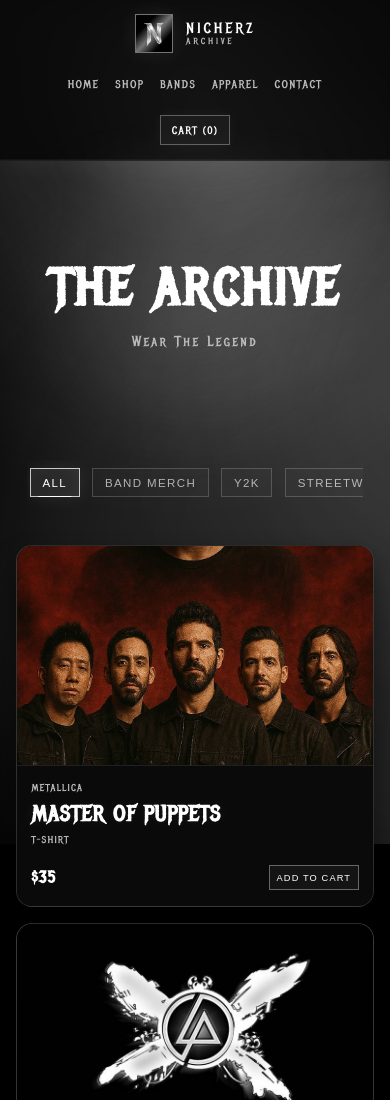
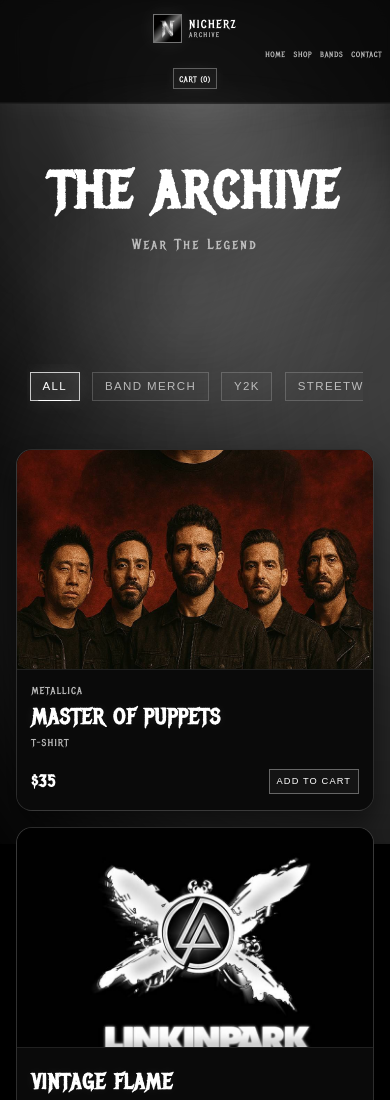
Before and after one commit to Qurowsh/Legends-In-Shadow, a plain HTML site: page index-shop.html in a window 390 px wide. Shown: the top 1100 px of the page. Drawn offline with Linux system fonts and the light colour scheme.

Commit message:
Fix shop header position and mobile layout

```diff
--- a/shop-fixes.css
+++ b/shop-fixes.css
@@ -1,12 +1,21 @@
 /* این فایل فقط اصلاحات نهایی هدر و دود پس‌زمینه فروشگاه را انجام می‌دهد. */
 
-/* هدر را دقیقاً به بالای صفحه می‌چسباند و جلوی جابه‌جایی sticky را می‌گیرد. */
+/* هدر را روی بالاترین نقطه صفحه ثابت می‌کند. */
 .shop-header {
-  position: sticky !important;
+  position: fixed !important;
   top: 0 !important;
+  left: 0 !important;
+  right: 0 !important;
+  width: 100% !important;
+  margin: 0 !important;
   transform: none !important;
   opacity: 1 !important;
   animation: none !important;
+}
+
+/* محتوای اصلی را به اندازه هدر از بالا فاصله می‌دهد. */
+.shop-page {
+  padding-top: 4.5em;
 }
 
 /* لینک سبد خرید را مثل یک دکمه واقعی نگه می‌دارد. */
@@ -21,7 +30,7 @@
   z-index: 1;
 }
 
-/* درخشش مورب سبد خرید را داخل خود مستطیل محدود می‌کند. */
+/* درخشش مورب سبد خرید را داخل خود دکمه محدود می‌کند. */
 .cart-pill::before {
   content: "";
   position: absolute;
@@ -60,7 +69,7 @@
   }
 }
 
-/* درخشش اصلی هدر را برمی‌گرداند، ولی آن را نرم و کنترل‌شده نگه می‌دارد. */
+/* درخشش نرم زیر هدر را نگه می‌دارد. */
 .shop-header::after {
   display: block;
   content: "";
@@ -100,7 +109,76 @@
   }
 }
 
-/* دود اصلی پس‌زمینه را روشن‌تر می‌کند. */
+/* در موبایل هدر را کوتاه و کاملاً چسبیده به بالای صفحه نگه می‌دارد. */
+@media (max-width: 700px) {
+  .shop-header-inner {
+    width: calc(100% - 1em) !important;
+    min-height: 4em !important;
+    gap: 0.45em !important;
+  }
+
+  .brand-wrap {
+    gap: 0.45em !important;
+    flex-shrink: 0;
+  }
+
+  .brand-mark {
+    width: 2em !important;
+    height: 2em !important;
+    font-size: 0.9em !important;
+  }
+
+  .brand-name {
+    font-size: 0.72em !important;
+    letter-spacing: 0.12em !important;
+  }
+
+  .brand-copy small {
+    font-size: 0.42em !important;
+    letter-spacing: 0.2em !important;
+  }
+
+  .header-nav {
+    flex: 1 1 auto !important;
+    min-width: 0 !important;
+    gap: 0.5em !important;
+    flex-wrap: nowrap !important;
+    justify-content: flex-end !important;
+  }
+
+  .header-nav a {
+    font-size: 0.48em !important;
+    letter-spacing: 0.08em !important;
+    white-space: nowrap !important;
+  }
+
+  .header-nav a:nth-child(4) {
+    display: none !important;
+  }
+
+  .header-actions {
+    flex-shrink: 0 !important;
+  }
+
+  .cart-pill {
+    padding: 0.55em 0.65em !important;
+    font-size: 0.5em !important;
+    letter-spacing: 0.08em !important;
+    white-space: nowrap !important;
+  }
+
+  .shop-page {
+    padding-top: 4em !important;
+  }
+
+  .shop-header::after {
+    bottom: -12px;
+    height: 22px;
+    filter: blur(14px);
+  }
+}
+
+/* دود اصلی پس‌زمینه را روشن‌تر نگه می‌دارد. */
 body::before {
   opacity: 1 !important;
 }
@@ -111,7 +189,7 @@
   opacity: 0.9;
 }
 
-/* لایه سوم دود را هم کمی روشن‌تر می‌کند. */
+/* لایه سوم دود را هم کمی روشن‌تر نگه می‌دارد. */
 .smoke-three {
   opacity: 0.75 !important;
 }
```
